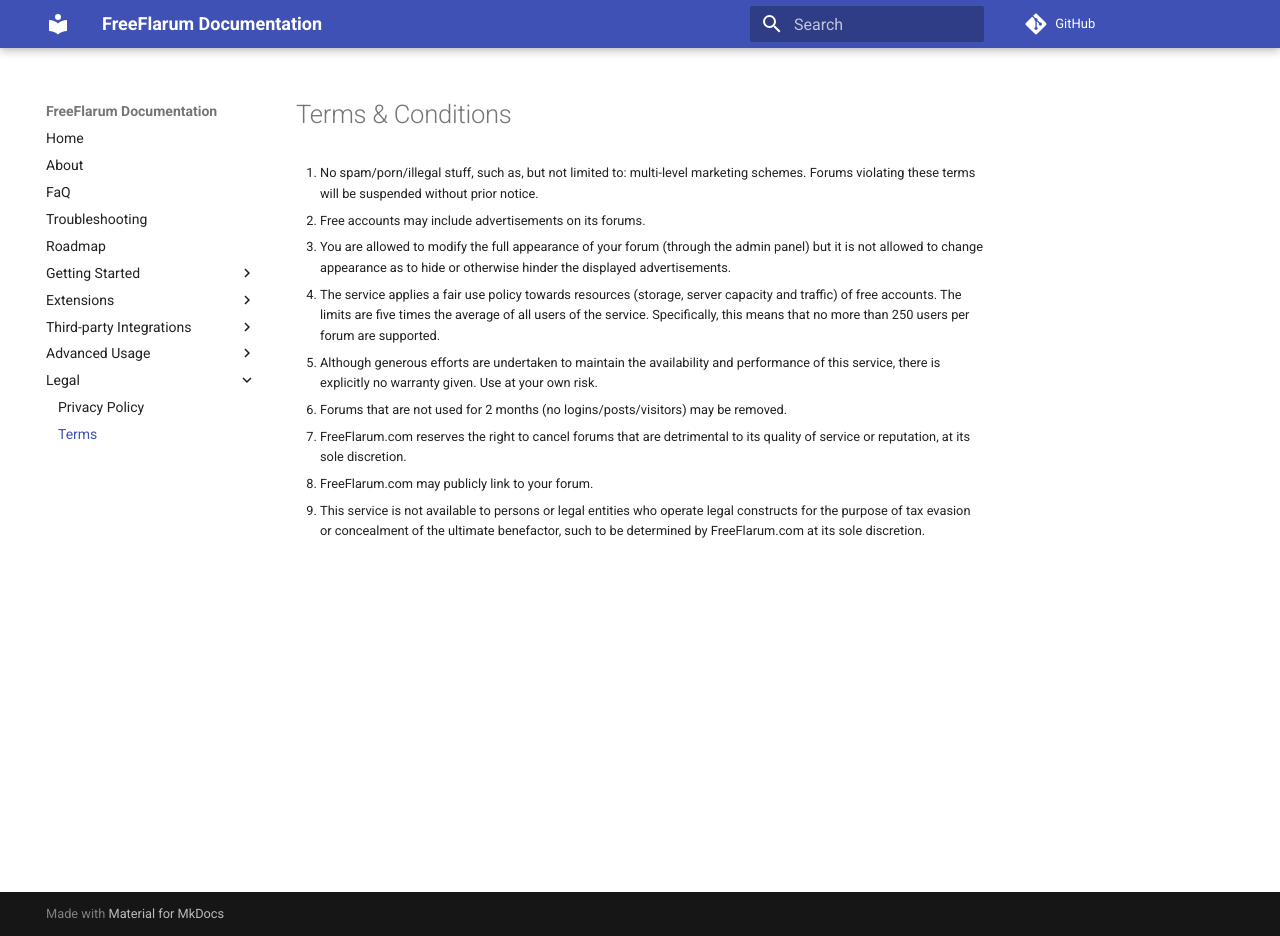
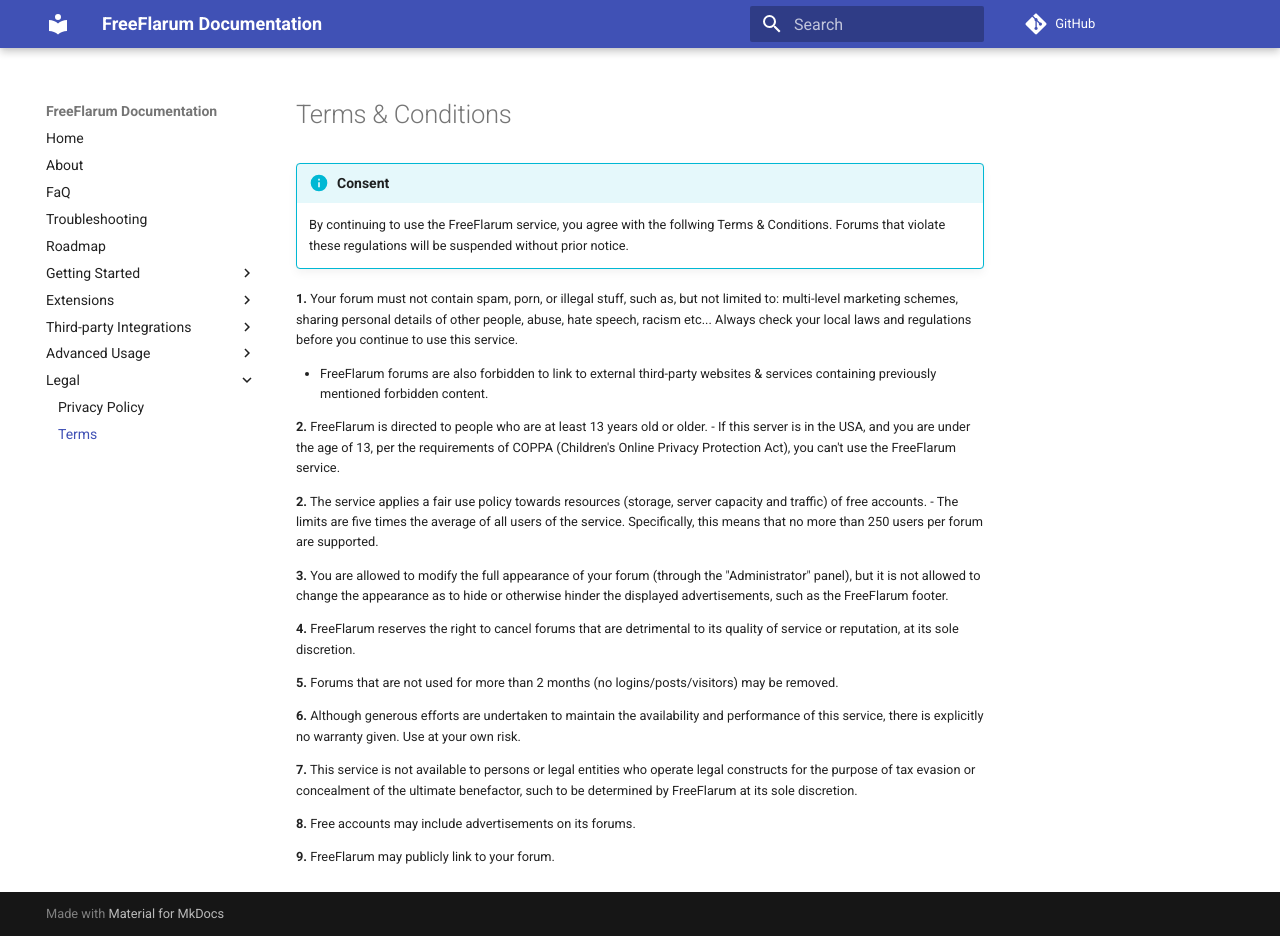
Before and after one commit to FreeFlarum/freeflarum.com, an MkDocs documentation site: the page built from docs/legal/terms.md, in a window 1280 px wide and 936 px high. Built offline with MkDocs 1.6.1 and Material for MkDocs 9.7.7, drawn with Linux system fonts in a browser that asks for light colours; comment, search, counter and statistics services are not loaded.

Commit message:
Terms update (18/08/2020)
• Modified the appearance of the page and added a few rules.
• Most of it stays the same but it must be reviewed.

```diff
--- a/docs/legal/terms.md
+++ b/docs/legal/terms.md
@@ -1,11 +1,29 @@
 # Terms & Conditions
 
-1. No spam/porn/illegal stuff, such as, but not limited to: multi-level marketing schemes. Forums violating these terms will be suspended without prior notice.
-2. Free accounts may include advertisements on its forums.
-3. You are allowed to modify the full appearance of your forum (through the admin panel) but it is not allowed to change appearance as to hide or otherwise hinder the displayed advertisements.
-4. The service applies a fair use policy towards resources (storage, server capacity and traffic) of free accounts. The limits are five times the average of all users of the service. Specifically, this means that no more than 250 users per forum are supported.
-5. Although generous efforts are undertaken to maintain the availability and performance of this service, there is explicitly no warranty given. Use at your own risk.
-6. Forums that are not used for 2 months (no logins/posts/visitors) may be removed.
-7. FreeFlarum.com reserves the right to cancel forums that are detrimental to its quality of service or reputation, at its sole discretion.
-8. FreeFlarum.com may publicly link to your forum.
-9. This service is not available to persons or legal entities who operate legal constructs for the purpose of tax evasion or concealment of the ultimate benefactor, such to be determined by FreeFlarum.com at its sole discretion.
+!!! info "Consent"
+
+    By continuing to use the FreeFlarum service, you agree with the follwing Terms & Conditions. Forums that violate these regulations will be suspended without prior notice.
+
+**1.** Your forum must not contain spam, porn, or illegal stuff, such as, but not limited to: multi-level marketing schemes, sharing personal details of other people, abuse, hate speech, racism etc... Always check your local laws and regulations before you continue to use this service.
+
+  - FreeFlarum forums are also forbidden to link to external third-party websites & services containing previously mentioned forbidden content.
+
+**2.** FreeFlarum is directed to people who are at least 13 years old or older.
+  - If this server is in the USA, and you are under the age of 13, per the requirements of COPPA (Children's Online Privacy Protection Act), you can't use the FreeFlarum service.
+
+**2.** The service applies a fair use policy towards resources (storage, server capacity and traffic) of free accounts.
+  - The limits are five times the average of all users of the service. Specifically, this means that no more than 250 users per forum are supported.
+
+**3.** You are allowed to modify the full appearance of your forum (through the "Administrator" panel), but it is not allowed to change the appearance as to hide or otherwise hinder the displayed advertisements, such as the FreeFlarum footer.
+
+**4.** FreeFlarum reserves the right to cancel forums that are detrimental to its quality of service or reputation, at its sole discretion.
+
+**5.** Forums that are not used for more than 2 months (no logins/posts/visitors) may be removed.
+
+**6.** Although generous efforts are undertaken to maintain the availability and performance of this service, there is explicitly no warranty given. Use at your own risk.
+
+**7.** This service is not available to persons or legal entities who operate legal constructs for the purpose of tax evasion or concealment of the ultimate benefactor, such to be determined by FreeFlarum at its sole discretion.
+
+**8.** Free accounts may include advertisements on its forums.
+
+**9.** FreeFlarum may publicly link to your forum.
```
